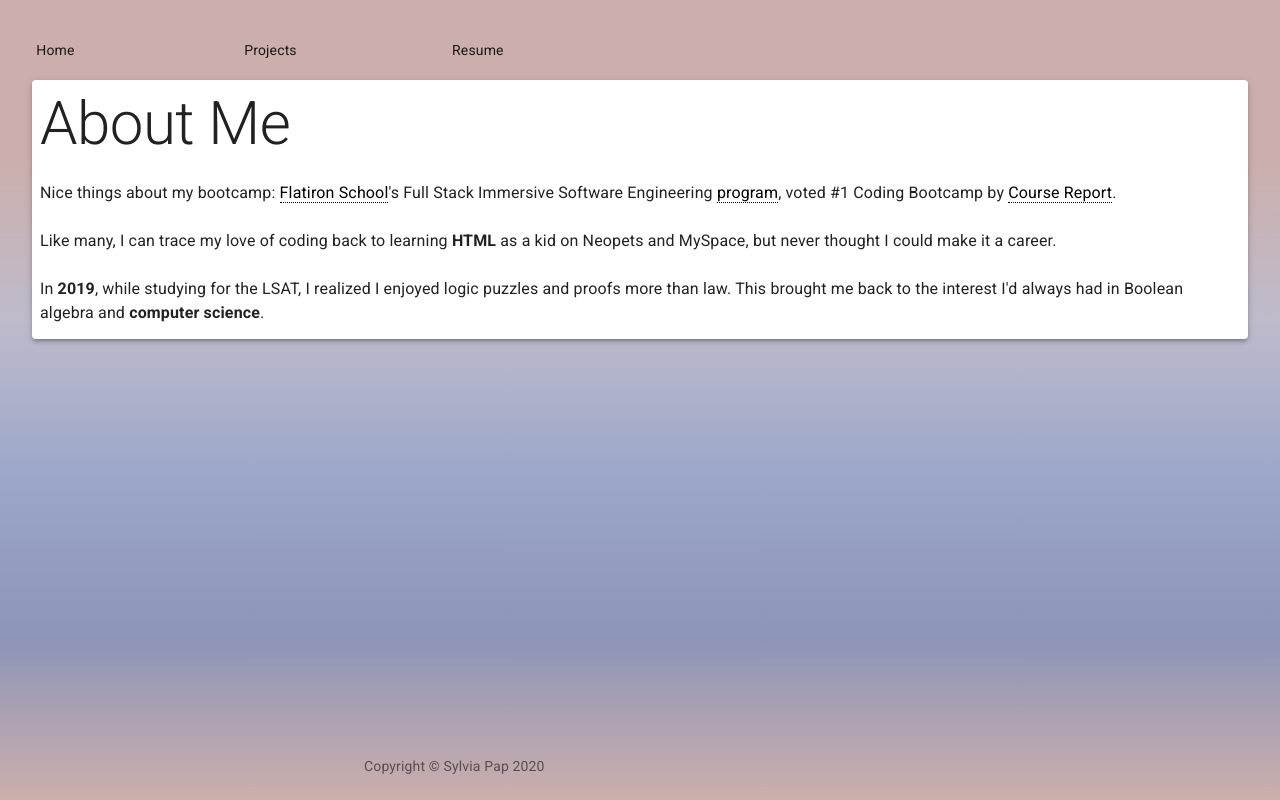
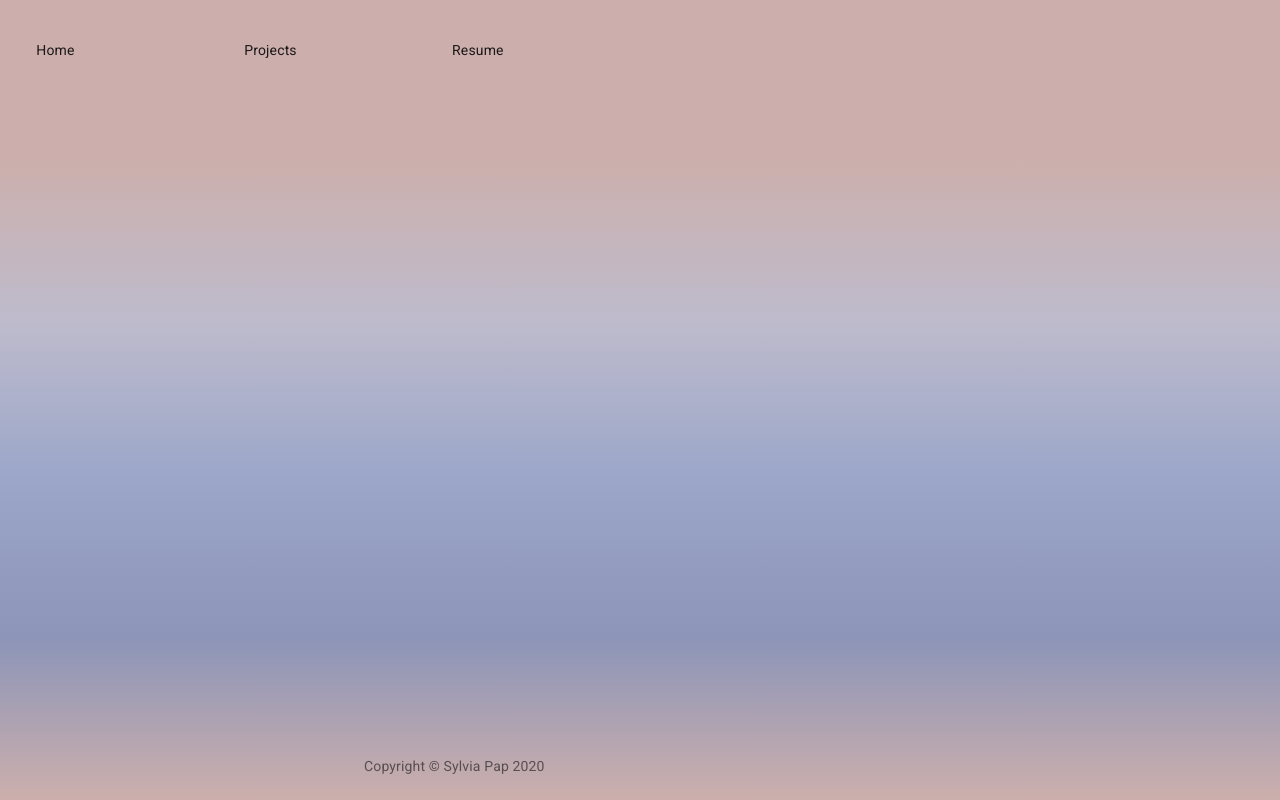
Before and after one commit to sylviapap/personal-site-react, a React (Create React App) app: page /about in a window 1280 px wide. Built offline with nearby package versions, Linux system fonts and the light colour scheme.

Commit message:
Remove about/contact routes

```diff
--- a/src/App.js
+++ b/src/App.js
@@ -38,8 +38,6 @@ export default function App() {
         <Box my={5}>
           <Nav />
           <Route exact path="/" component={Home} />
-          <Route path="/about" component={About} />
-          <Route path="/contact" component={Contact} />
           <Route path="/projects" component={Projects} />
         </Box>
       </Container>
```
